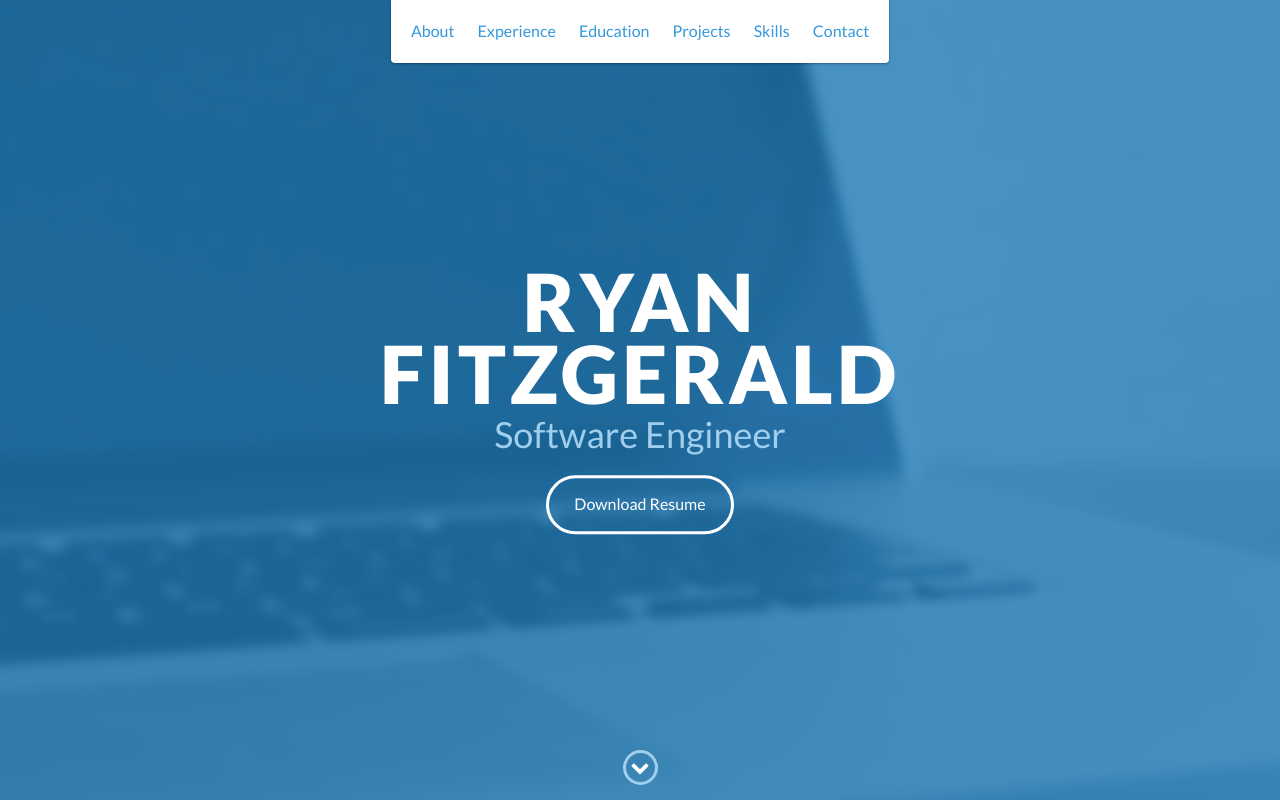
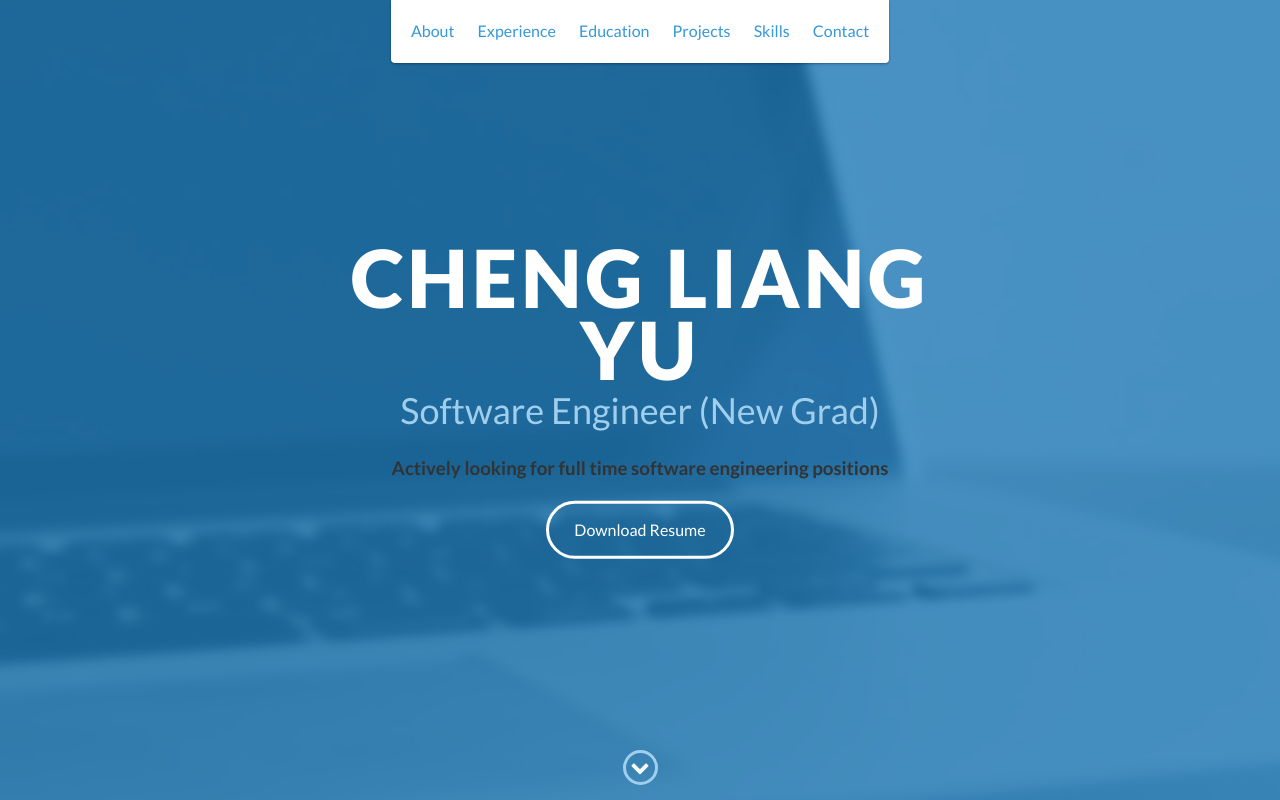
Before and after one commit to nuslarry/nuslarry.github.io, a website: page index.html in a window 1280 px wide. Shown: the top 800 px of the page. Drawn offline with nearby package versions, Linux system fonts and the light colour scheme.

Commit message:
change headers

```diff
--- a/index.html
+++ b/index.html
@@ -48,8 +48,9 @@
 
     <div id="lead">
         <div id="lead-content">
-            <h1>Ryan Fitzgerald</h1>
-            <h2>Software Engineer</h2>
+            <h1>Cheng Liang Yu</h1>
+            <h2>Software Engineer (New Grad)</h2>
+            <h3>Actively looking for full time software engineering positions</h2>
             <a href="#" class="btn-rounded-white">Download Resume</a>
         </div>
         <!-- End #lead-content -->
```
